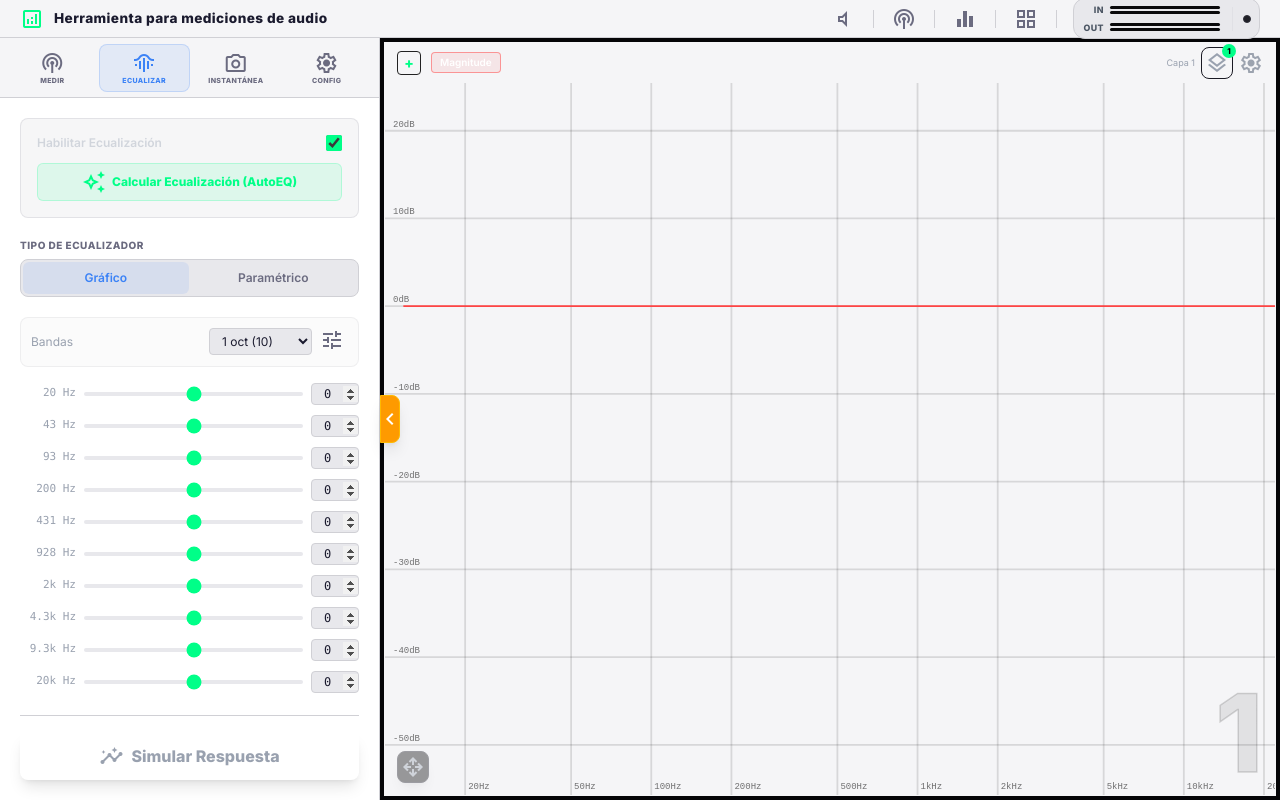
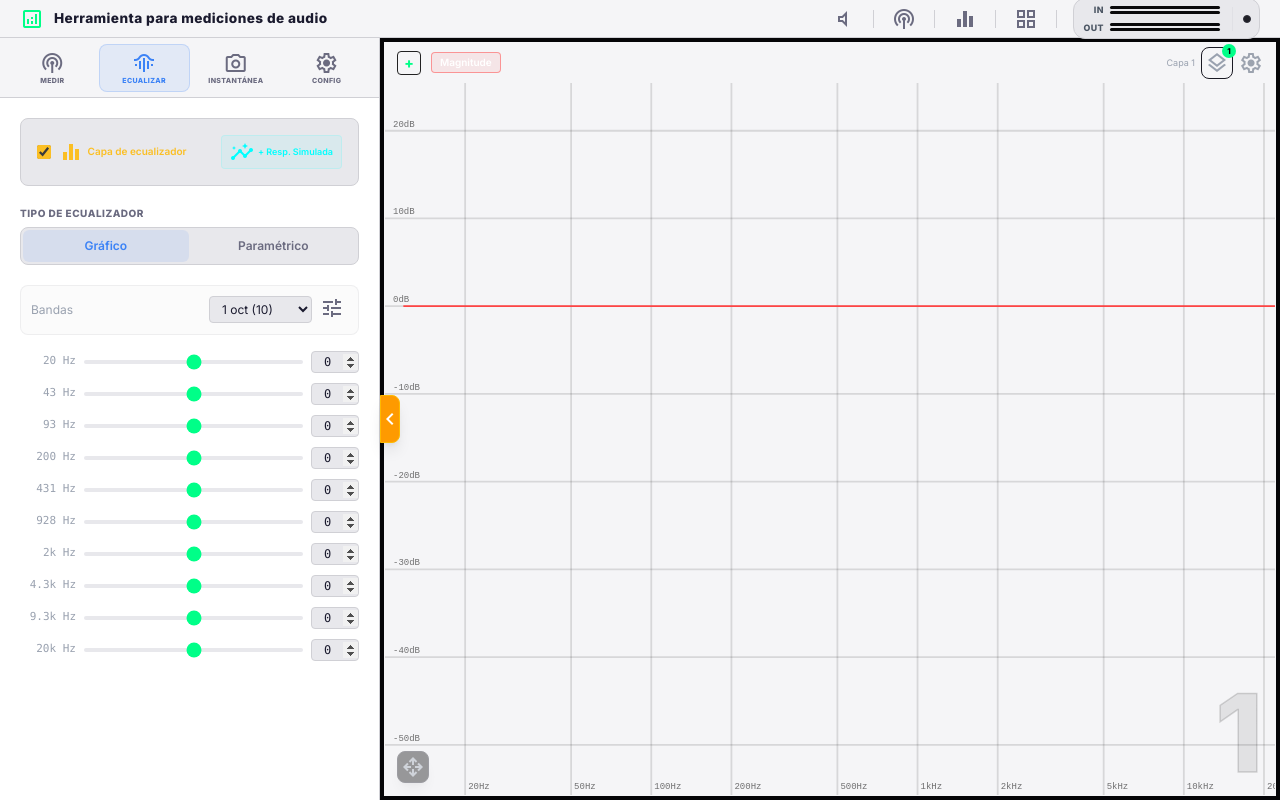
Before and after one commit to entrerios2/asistente, a SvelteKit app: page / in a window 1280 px wide. Both pictures are taken after a click on the button "ECUALIZAR". Built offline with nearby package versions, Linux system fonts and the light colour scheme.

Commit message:
feat: add Quadrant, Sidebar, and UI store to facilitate multi-metric visualization and state management

```diff
--- a/src/components/medicion/Quadrant.svelte
+++ b/src/components/medicion/Quadrant.svelte
@@ -55,6 +55,12 @@
 
     // Lista de métricas activas
     let activeMetrics = $state<string[]>(["Magnitude"]);
+    $effect(() => {
+        const req = uiStore.simulatedMagnitudeRequest;
+        if (req > 0 && !activeMetrics.includes("Simulated Magnitude")) {
+            activeMetrics = [...activeMetrics, "Simulated Magnitude"];
+        }
+    });
     let smoothing = $state(1 / 48);
     let showSelector = $state(false);
 
--- a/src/components/medicion/Sidebar.svelte
+++ b/src/components/medicion/Sidebar.svelte
@@ -1225,41 +1225,33 @@
                 id="panel-eq"
             >
                 <!-- Controles Superiores -->
-                <div
-                    class="flex flex-col gap-3 bg-[#121216]/40 border border-[#1a1a24]/50 rounded-lg p-4"
-                >
+                <div class="flex flex-col gap-3 rounded-lg p-4"
+                     style="background: var(--bg-tertiary); border: 1px solid var(--border-primary)">
                     <div class="flex justify-between items-center">
-                        <label
-                            class="text-xs font-semibold text-gray-300 cursor-pointer"
-                            for="eq-toggle"
-                        >
-                            Habilitar Ecualización
+                        <label class="flex items-center gap-2 cursor-pointer">
+                            <input
+                                type="checkbox"
+                                bind:checked={showEQ}
+                                class="accent-[#fbbf24] w-3.5 h-3.5 cursor-pointer"
+                            />
+                            <span class="text-[10px] font-semibold" style="color: {showEQ ? '#fbbf24' : 'var(--text-muted)'}">
+                                <span class="material-symbols-outlined text-[12px] align-middle mr-0.5">equalizer</span>
+                                Capa de ecualizador
+                            </span>
                         </label>
-                        <input
-                            id="eq-toggle"
-                            type="checkbox"
-                            bind:checked={showEQ}
-                            class="accent-[#00ff88] w-4 h-4 cursor-pointer"
-                        />
-                    </div>
-
-                    <button
-                        class="w-full min-h-[38px] bg-[#00ff88]/10 text-[#00ff88] hover:bg-[#00ff88]/20 border border-[#00ff88]/20 rounded-md text-xs font-bold transition-all cursor-pointer flex items-center justify-center gap-1.5 disabled:opacity-40"
-                        onclick={runAutoEQ}
-                        disabled={!showEQ || isCalculatingAutoEQ}
-                    >
-                        <span class="material-symbols-outlined text-sm"
-                            >{isCalculatingAutoEQ
-                                ? "sync"
-                                : "auto_awesome"}</span
-                        >
-                        {isCalculatingAutoEQ
-                            ? "Procesando AutoEQ..."
-                            : "Calcular Ecualización (AutoEQ)"}
-                    </button>
+                        <button
+                            class="flex items-center gap-1 px-2 py-1 rounded text-[9px] font-semibold transition-all cursor-pointer"
+                            style="color: #00ffff; background: #00ffff10; border: 1px solid #00ffff20"
+                            onclick={() => uiStore.addSimulatedMagnitudeToAll()}
+                            title="Agregar pill de respuesta simulada a todos los cuadrantes"
+                        >
+                            <span class="material-symbols-outlined text-[11px]">insights</span>
+                            + Resp. Simulada
+                        </button>
+                    </div>
                 </div>
 
-                {#if showEQ}
+
                     <!-- Selector de Tipo de Ecualizador -->
                     <div class="flex flex-col gap-1.5">
                         <label class="text-[10px] font-bold uppercase tracking-wider" style="color: var(--text-muted)">Tipo de Ecualizador</label>
@@ -1624,44 +1616,7 @@
                             </button>
                         </div>
                     {/if}
-                {:else}
-                    <div
-                        class="flex-1 flex flex-col items-center justify-center p-6 text-center border border-dashed border-[#1a1a24] rounded-lg bg-[#121216]/5"
-                    >
-                        <span
-                            class="material-symbols-outlined text-gray-600 text-3xl mb-2"
-                            >equalizer</span
-                        >
-                        <p class="text-xs text-gray-500">
-                            Active el switch superior para habilitar el
-                            procesamiento de ecualización y simular la curva
-                            predictiva.
-                        </p>
-                    </div>
-                {/if}
-
-                <!-- BOTÓN ANCLADO AL FONDO -->
-                <div
-                    class="mt-auto pt-4 border-t border-[#1a1a24]/50 flex flex-col gap-2"
-                >
-                    <button
-                        class="w-full min-h-[48px] border transition-all duration-300 rounded-lg font-bold flex items-center justify-center gap-2 cursor-pointer shadow-lg
-                               {uiStore.isSimulating
-                            ? 'bg-[#3b82f6]/10 hover:bg-[#3b82f6]/20 border-[#3b82f6]/30 text-[#3b82f6]'
-                            : 'bg-transparent hover:bg-white/5 border-white/10 text-gray-400'}"
-                        onclick={() =>
-                            (uiStore.isSimulating = !uiStore.isSimulating)}
-                    >
-                        <span class="material-symbols-outlined"
-                            >{uiStore.isSimulating
-                                ? "analytics"
-                                : "insights"}</span
-                        >
-                        {uiStore.isSimulating
-                            ? "Detener Simulación"
-                            : "Simular Respuesta"}
-                    </button>
-                </div>
+
             </div>
         {:else if uiStore.activeTab === "snaps"}
             <div
--- a/src/lib/stores/ui.svelte.ts
+++ b/src/lib/stores/ui.svelte.ts
@@ -97,6 +97,12 @@ class UIStore {
             document.documentElement.classList.toggle('dark', this.isDarkMode);
         }
     }
+
+    simulatedMagnitudeRequest = $state(0);
+
+    addSimulatedMagnitudeToAll() {
+        this.simulatedMagnitudeRequest = (this.simulatedMagnitudeRequest || 0) + 1;
+    }
 }
 
 export const uiStore = new UIStore();
```
